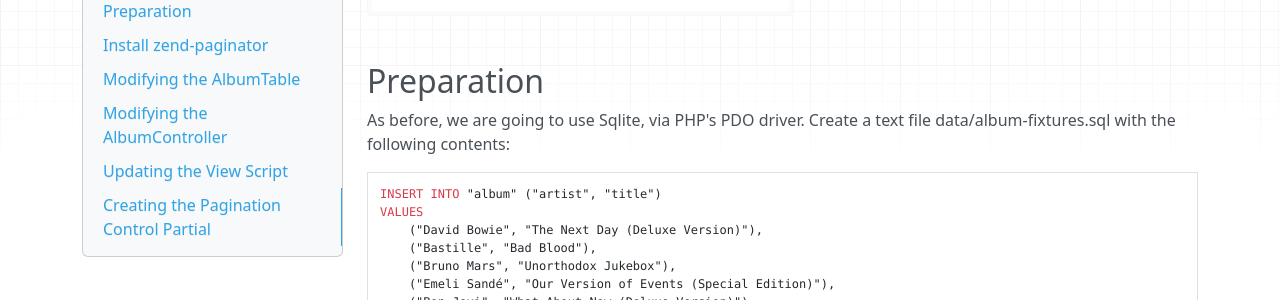
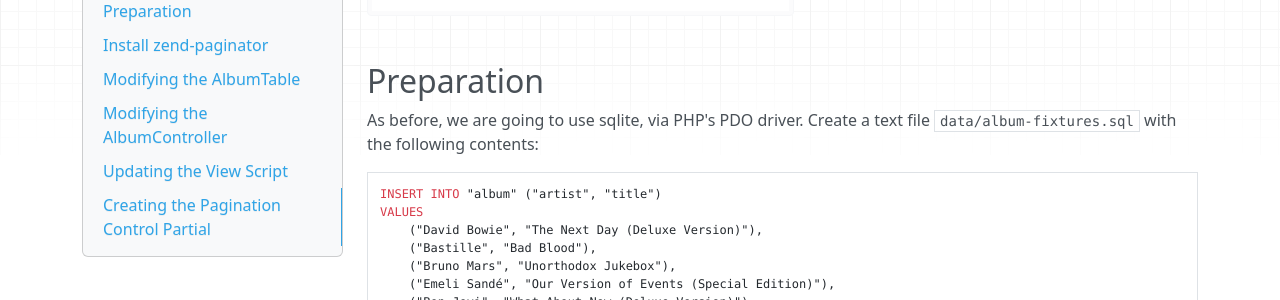
Before and after one commit to laminas/tutorials, an MkDocs documentation site: the page built from doc/book/pagination.md, in a window 1280 px wide and 900 px high, scrolled down 330 px. Shown: the part 151-451 px from the top of the window. Built offline with MkDocs 1.6.1, drawn with Linux system fonts in a browser that asks for light colours; nearby versions of some CDN libraries; old or Windows-style settings are respelled for this version of MkDocs; some of the changed text lies outside the part shown.

Commit message:
Minor consistency edits

````diff
--- a/doc/book/pagination.md
+++ b/doc/book/pagination.md
@@ -14,8 +14,8 @@ and you can see their pagination control at the bottom of the page:
 
 ## Preparation
 
-As before, we are going to use Sqlite, via PHP's PDO driver. Create a text file
-data/album-fixtures.sql with the following contents:
+As before, we are going to use sqlite, via PHP's PDO driver. Create a text file
+`data/album-fixtures.sql` with the following contents:
 
 ```sql
 INSERT INTO "album" ("artist", "title")
@@ -361,7 +361,7 @@ Now, tell the view script to iterate over the `pagination` view variable, rather
 than the `albums` variable:
 
 ```php
-<?php // in module/Album/view/album/album/index.phtml
+<?php // in module/Album/view/album/album/index.phtml:
 $title = 'My albums';
 $this->headTitle($title);
 ?>
@@ -474,7 +474,7 @@ to display our pagination control:
 
 ```php
 <?php
-// In module/Album/view/album/album/index.phtml.
+// In module/Album/view/album/album/index.phtml:
 // Add at the end of the file after the table:
 ?>
 <?= $this->paginationControl(
````
